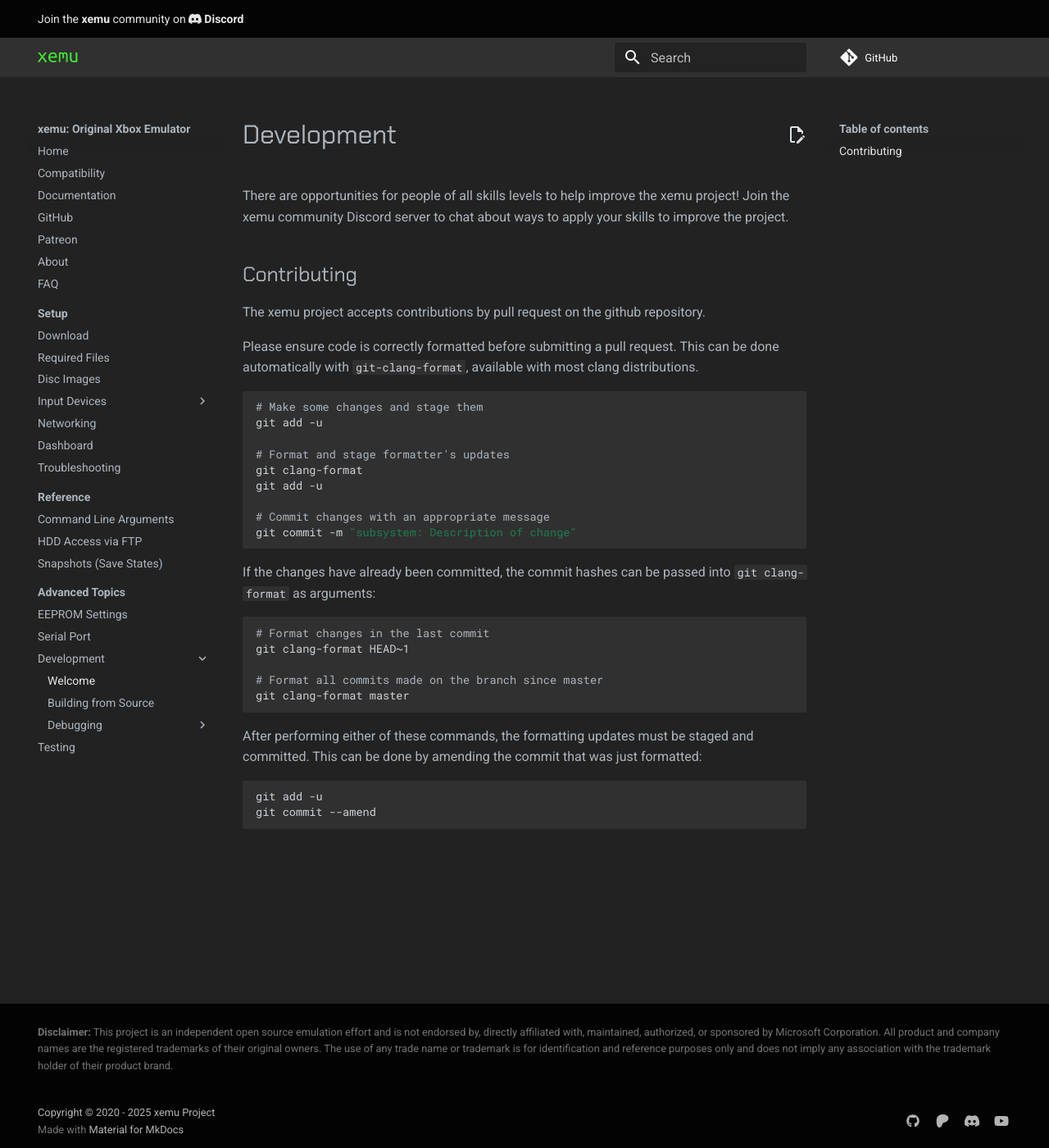
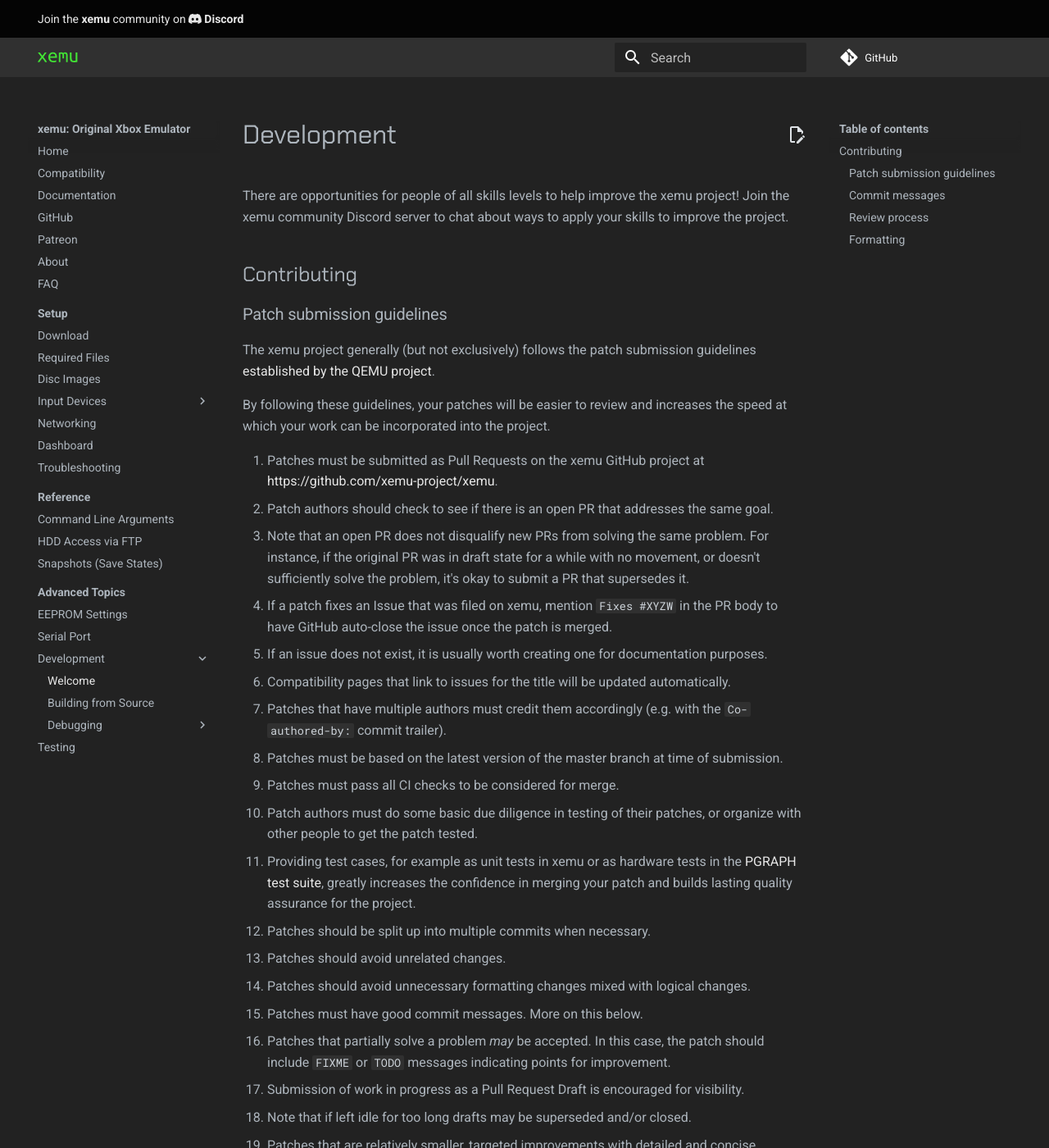
Before and after one commit to xemu-project/xemu-website, an MkDocs documentation site: the page built from docs/docs/dev/index.md, in a window 1280 px wide and 1400 px high. Shown: the whole window at 82% size. Built offline with MkDocs 1.6.1 and Material for MkDocs 9.7.7, drawn with Linux system fonts in a browser that asks for light colours; comment, search, counter and statistics services are not loaded; some of the changed text lies outside the part shown.

Commit message:
dev: Add patch submission guidelines

```diff
--- a/docs/docs/dev/index.md
+++ b/docs/docs/dev/index.md
@@ -6,7 +6,60 @@ skills to improve the project.
 
 ## Contributing
 
-The xemu project accepts contributions by pull request on the github repository.
+### Patch submission guidelines
+
+The xemu project generally (but not exclusively) follows the patch submission guidelines [established by the QEMU project](https://github.com/xemu-project/xemu/blob/master/docs/devel/submitting-a-patch.rst).
+
+By following these guidelines, your patches will be easier to review and increases the speed at which your work can be incorporated into the project.
+
+1. Patches must be submitted as Pull Requests on the xemu GitHub project at https://github.com/xemu-project/xemu.
+1. Patch authors should check to see if there is an open PR that addresses the same goal.
+   1. Note that an open PR does not disqualify new PRs from solving the same problem. For instance, if the original PR was in draft state for a while with no movement, or doesn't sufficiently solve the problem, it's okay to submit a PR that supersedes it.
+1. If a patch fixes an Issue that was filed on xemu, mention `Fixes #XYZW` in the PR body to have GitHub auto-close the issue once the patch is merged.
+   1. If an issue does not exist, it is usually worth creating one for documentation purposes.
+   1. Compatibility pages that link to issues for the title will be updated automatically.
+1. Patches that have multiple authors must credit them accordingly (e.g. with the `Co-authored-by: ` commit trailer).
+1. Patches must be based on the latest version of the master branch at time of submission.
+1. Patches must pass all CI checks to be considered for merge.
+1. Patch authors must do some basic due diligence in testing of their patches, or organize with other people to get the patch tested.
+   1. Providing test cases, for example as unit tests in xemu or as hardware tests in the [PGRAPH test suite](https://github.com/abaire/nxdk_pgraph_tests), greatly increases the confidence in merging your patch and builds lasting quality assurance for the project.
+1. Patches should be split up into multiple commits when necessary.
+1. Patches should avoid unrelated changes.
+1. Patches should avoid unnecessary formatting changes mixed with logical changes.
+1. Patches must have good commit messages. More on this below.
+1. Patches that partially solve a problem *may* be accepted. In this case, the patch should include `FIXME` or `TODO` messages indicating points for improvement.
+1. Submission of work in progress as a Pull Request Draft is encouraged for visibility.
+   1. Note that if left idle for too long drafts may be superseded and/or closed.
+1. Patches that are relatively smaller, targeted improvements with detailed and concise descriptions are preferred.
+
+If you have questions about the process, feel free to ask questions in the xemu Discord server.
+
+### Commit messages
+
+Quality commit messages are essential for reviewing patches, navigating history, investigating issues, etc. Therefore, please follow these best practices when writing your commit messages:
+
+1. Commit messages should be meaningful and should stand on their own as a historical record of why the changes you applied were necessary or useful.
+1. The first line of the commit message should start with a `subsystem: ` prefix followed by a brief description of the change that begins with a capital letter and does not end with a period. The first line of a commit message will generally complete the sentence *This commit will...*
+1. Do not use lines longer than 76 characters.
+1. If a patch requires a more detailed explanation of the motivation behind the change, the first line should be followed by a blank line, then followed by a detailed description of why the change is necessary.
+
+When in doubt, check the log of the files you're changing for general examples of acceptable commit messages.
+
+### Review process
+
+Once submitted to xemu-project on GitHub, the review process begins.
+
+Please be patient in waiting for review, as reviews can take quite a lot of effort and the project has limited resources. Your contributions are valued, even if it takes a while to get to them.
+
+It's not uncommon for patches to go through several rounds of refinement before being accepted. Please be prepared to work with the reviewer to adjust your patches accordingly.
+
+To address review feedback, it is acceptable but not required to create a new commit addressing the review feedback. You are welcome to rebase and squash your commits as you wish.
+
+If a reviewer leaves a comment, please respond to the comment. For example, if the reviewer requested a change, please let them know when you've made the requested changes. Please *do not* mark the conversation as resolved--leave this to the reviewer.
+
+In general, the easier you make the reviewer's life, the faster your improvements can be adopted into the project.
+
+### Formatting
 
 Please ensure code is correctly formatted before submitting a pull request.
 This can be done automatically with `git-clang-format`, available with most clang distributions.
```
